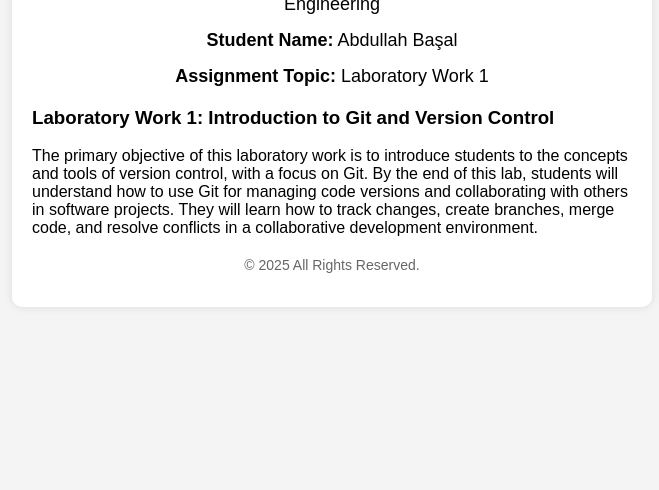
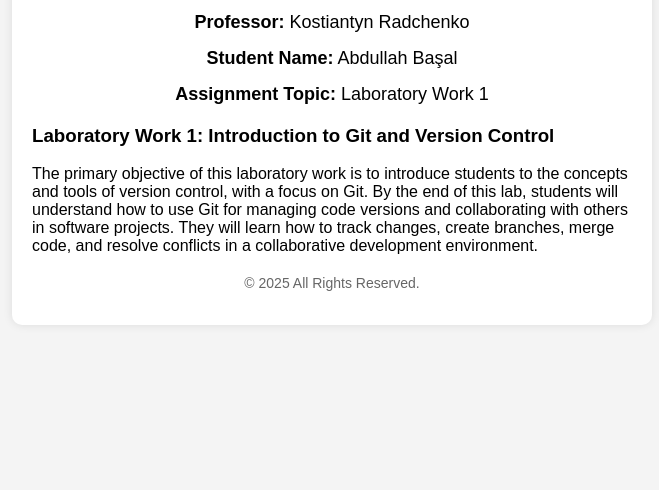
Before and after one commit to abdullahbasal/Lab-1, a plain HTML site: page index.html in a window 1280 px wide. Shown: the part 310-800 px from the top of the page, without its empty margins (308-967 px from the left). Drawn offline with Linux system fonts and the light colour scheme.

Commit message:
Added feature to index.html

```diff
--- a/index.html
+++ b/index.html
@@ -3,7 +3,7 @@
   <head>
     <meta charset="UTF-8" />
     <meta name="viewport" content="width=device-width, initial-scale=1.0" />
-    <title>Assignment Page</title>
+    <title>Lab 1</title>
     <style>
       body {
         font-family: Arial, sans-serif;
@@ -50,6 +50,7 @@
         <strong>Course:</strong> Components of Software Engineering 1.
         Introduction to Software Engineering
       </p>
+      <p class="info"><strong>Professor:</strong> Kostiantyn Radchenko</p>
       <p class="info"><strong>Student Name:</strong> Abdullah Başal</p>
       <p class="info"><strong>Assignment Topic:</strong> Laboratory Work 1</p>
 
```
